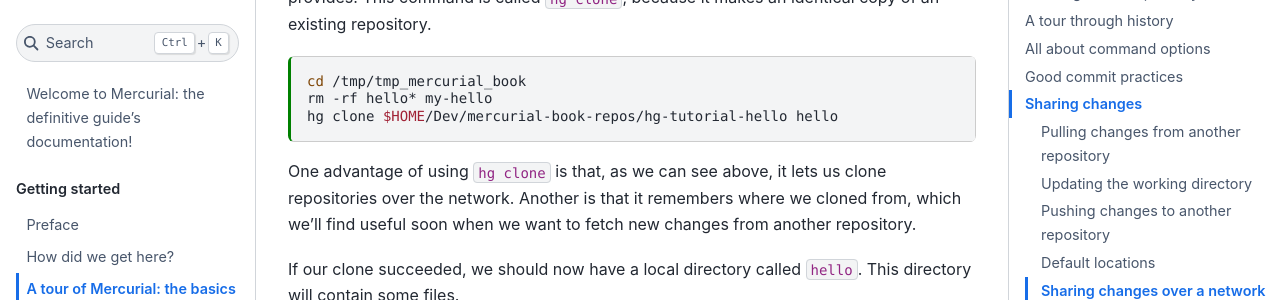
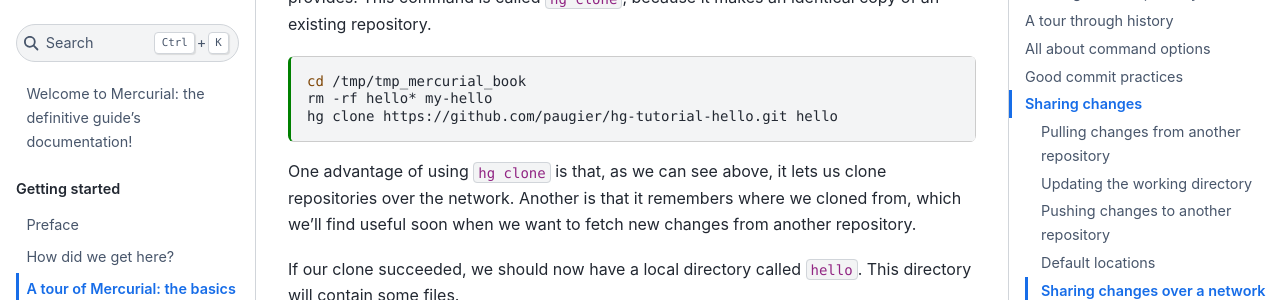
Before and after one commit to paugier/mercurial-jupyterbook, a Jupyter Book: the page built from book/getting-started/tour-basic.md, in a window 1280 px wide and 900 px high, scrolled down 7368 px. Shown: the part 152-452 px from the top of the window. Built offline with Jupyter Book 1.0.4 settings and Sphinx 7.4.7 and the Sphinx Book theme 1.1.4, drawn with Linux system fonts in a browser that asks for light colours.

Commit message:
For now, using hg-tutorial-hello on Github

````diff
--- a/book/getting-started/tour-basic.md
+++ b/book/getting-started/tour-basic.md
@@ -297,7 +297,7 @@
 ```{code-cell}
 cd /tmp/tmp_mercurial_book
 rm -rf hello* my-hello
-hg clone $HOME/Dev/mercurial-book-repos/hg-tutorial-hello hello
+hg clone https://github.com/paugier/hg-tutorial-hello.git hello
 ```
 
 One advantage of using `hg clone` is that, as we can see above, it lets us clone repositories over the network. Another is that it remembers where we cloned from, which
````
Also changed, not shown: 1 other file.
